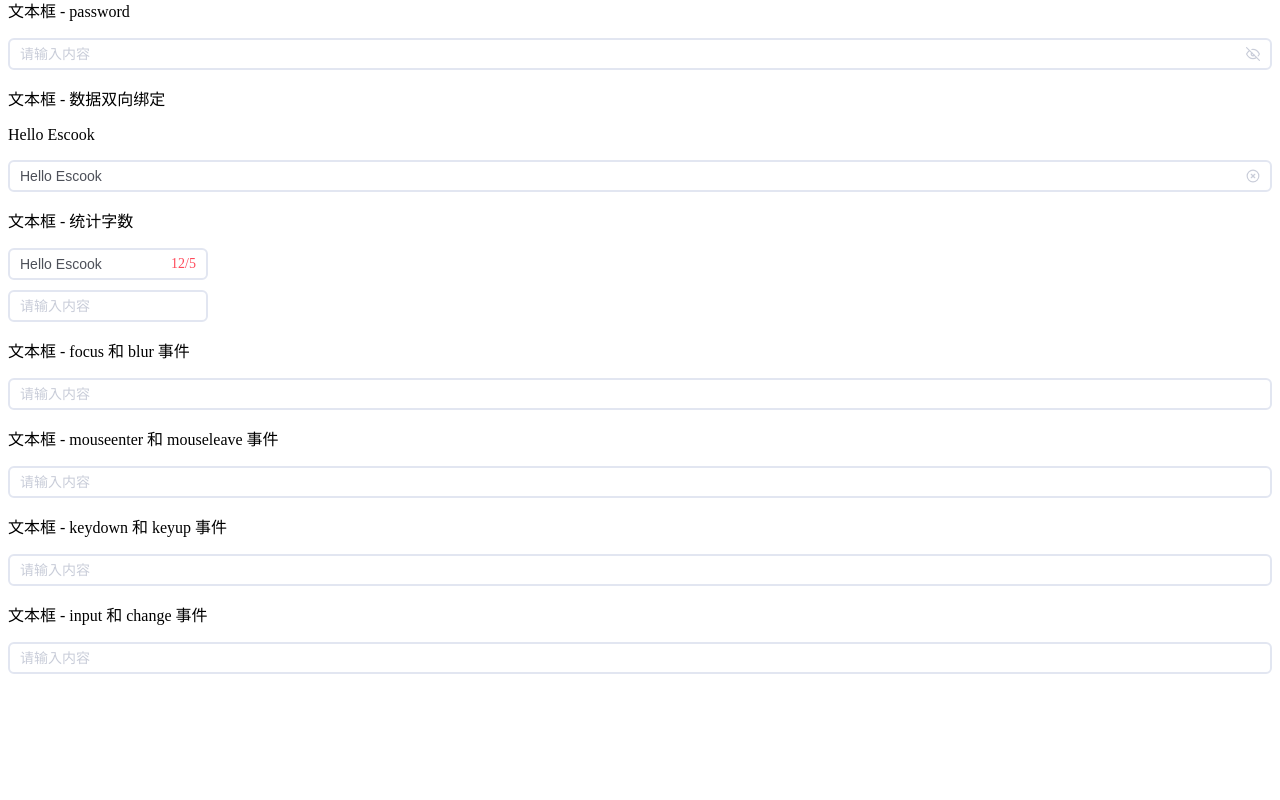
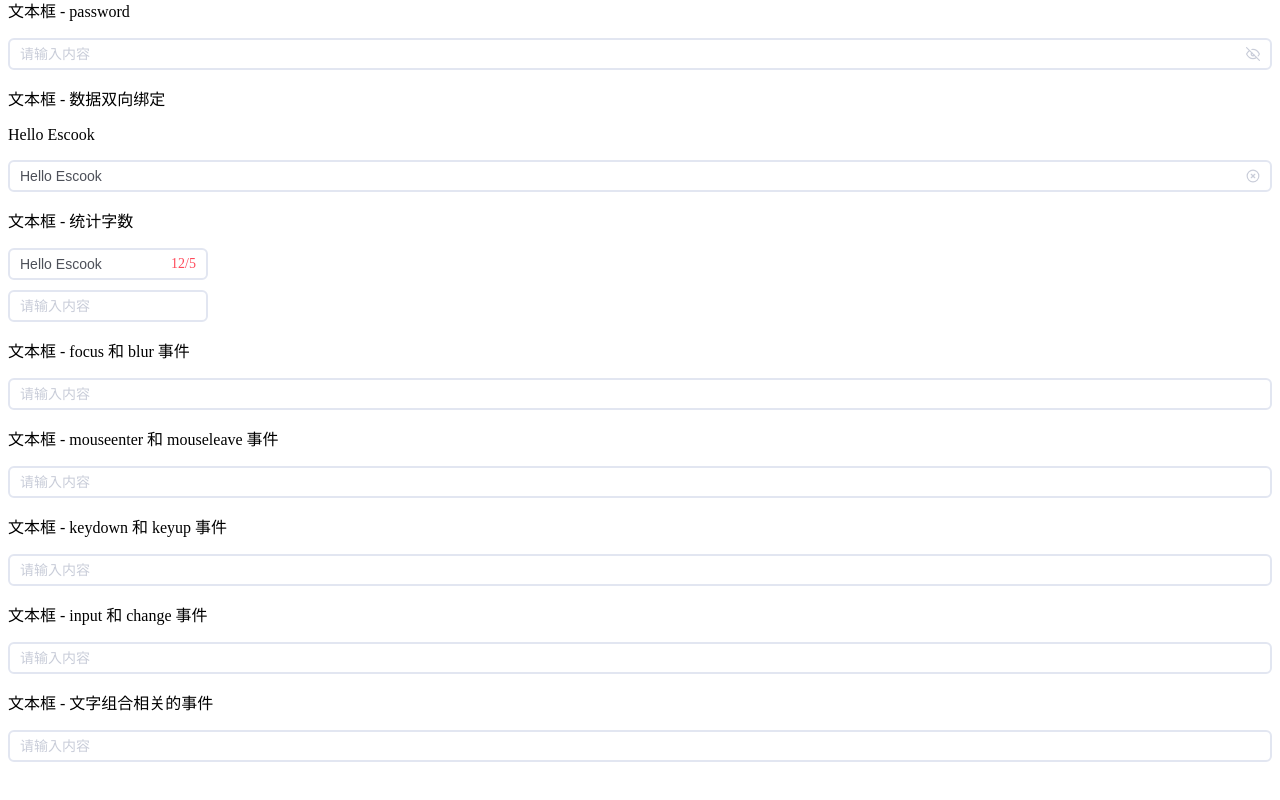
Before and after one commit to liulongbin1314/vue3-ui-library, a Vue app in the folder examples/: page / in a window 1280 px wide. Shown: the part 1036-1836 px from the top of the page. Before the commit the page ends 1800 px from the top, so only its background shows below. Built offline with nearby package versions, Linux system fonts and the light colour scheme.

Commit message:
输入法组合文字的事件

```diff
--- a/examples/src/components/InputTest.vue
+++ b/examples/src/components/InputTest.vue
@@ -119,6 +119,15 @@
     <a-input @input="inputFn" @change="changeFn"></a-input>
   </div>
 
+  <p>文本框 - 文字组合相关的事件</p>
+  <div class="col-gap">
+    <a-input
+      @compositionstart="compositionstartFn"
+      @compositionupdate="compositionupdateFn"
+      @compositionend="compositionendFn"
+    ></a-input>
+  </div>
+
   <br />
   <br />
   <br />
@@ -131,6 +140,15 @@ import { ref } from 'vue'
 
 const info = ref('Hello Escook')
 
+const compositionstartFn = (e) => {
+  console.log('compositionstart 开始组合文字了！')
+}
+const compositionupdateFn = (e) => {
+  console.log('compositionupdate 更新了文字组合的过程...')
+}
+const compositionendFn = (e) => {
+  console.log('compositionend 文字组合结束。')
+}
 const inputFn = (value, e) => {
   console.log('input:')
   console.log(value)
--- a/packages/components/input/src/index.vue
+++ b/packages/components/input/src/index.vue
@@ -39,6 +39,9 @@
         @keyup="keyupEvent"
         @input="inputHandler"
         @change="changeEvent"
+        @compositionstart="compositionstartEvent"
+        @compositionupdate="compositionupdateEvent"
+        @compositionend="compositionendEvent"
       />
       <!-- 后缀区域 -->
       <div v-if="_isSuffix" :class="[ns.e('fix-wrapper'), ns.e('suffix')]">
@@ -106,7 +109,10 @@ const emit = defineEmits([
   'mouseenter',
   'mouseleave',
   'keydown',
-  'keyup'
+  'keyup',
+  'compositionstart',
+  'compositionupdate',
+  'compositionend'
 ])
 
 import { useNamespace, useStyle, useEvent } from '@ui-library/hooks'
@@ -130,7 +136,10 @@ const {
   keydownEvent,
   keyupEvent,
   inputEvent,
-  changeEvent
+  changeEvent,
+  compositionstartEvent,
+  compositionupdateEvent,
+  compositionendEvent
 } = useEvent()
 
 const styledWidth = uStyle.width(props.width)
--- a/packages/hooks/use-event/index.js
+++ b/packages/hooks/use-event/index.js
@@ -38,6 +38,16 @@ export const useEvent = () => {
     emit('change', e.target.value, e)
   }
 
+  const compositionstartEvent = (e) => {
+    emit('compositionstart', e)
+  }
+  const compositionupdateEvent = (e) => {
+    emit('compositionupdate', e)
+  }
+  const compositionendEvent = (e) => {
+    emit('compositionend', e)
+  }
+
   return {
     isFocus,
     focusEvent,
@@ -48,6 +58,9 @@ export const useEvent = () => {
     keydownEvent,
     keyupEvent,
     inputEvent,
-    changeEvent
+    changeEvent,
+    compositionstartEvent,
+    compositionupdateEvent,
+    compositionendEvent
   }
 }
```
